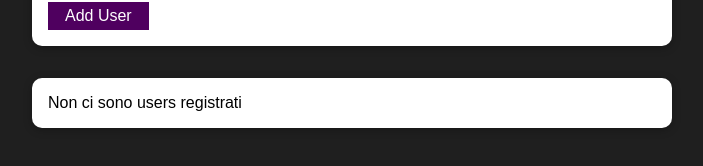
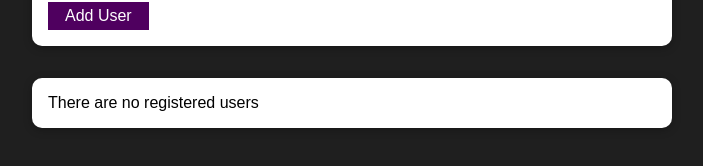
Before and after one commit to Dibss/react-user-list, a React (Create React App) app: page / in a window 1280 px wide. Shown: the part 164-330 px from the top of the page, without its empty margins (288-991 px from the left). Built offline with nearby package versions, Linux system fonts and the light colour scheme.

Commit message:
changed empty array message

```diff
--- a/src/components/Users/UserList.js
+++ b/src/components/Users/UserList.js
@@ -14,7 +14,7 @@ const UserList = (props) => {
   )
 
   if(userList.length === 0){
-    ulContent = 'Non ci sono users registrati'
+    ulContent = 'There are no registered users'
   }
 
   return (
```
